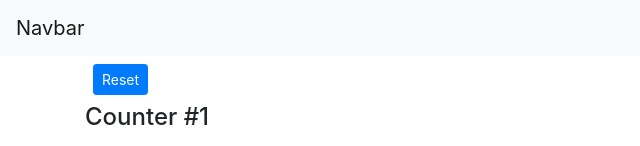
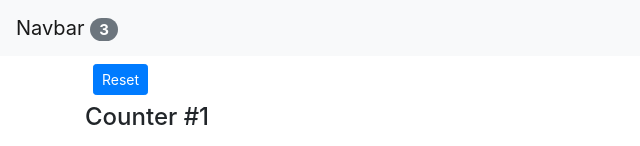
Before and after one commit to mahfuz110244/react-js, a React (Create React App) app in the folder counter-app/: page / in a window 1280 px wide. Shown: the top 146 px of the page, without its empty margins (0-640 px from the left). Built offline with nearby package versions, Linux system fonts and the light colour scheme.

Commit message:
add value in nvabar lifting up

```diff
--- a/counter-app/src/App.js
+++ b/counter-app/src/App.js
@@ -1,17 +1,56 @@
-import React from 'react';
+import React, { Component } from 'react';
 import './App.css';
 import NavBar from './components/navbar';
 import Counters from './components/counters';
 
-function App() {
+class App extends Component {
+
+  state  = {
+    counters: [
+      { id: 1, value:1 },
+      { id: 2, value:2 },
+      { id: 3, value:3 },
+      { id: 4, value:0 },
+    ]
+  };
+
+  handleIncrement = counter => {
+    const counters = [...this.state.counters];
+    const index = counters.indexOf(counter);
+    counters[index] = {...counter };
+    counters[index].value++;
+    this.setState({counters});
+  }
+
+  handleReset = () => {
+    const counters = this.state.counters.map(c =>{
+      c.value = 0;
+      return c;
+    });
+    this.setState({counters});
+  };
+
+  handleDelete = counterId => {
+    console.log("Event Handler Called #", counterId);
+    const counters = this.state.counters.filter(c => c.id !== counterId);
+    this.setState({counters});
+  };
+
+  render(){
     return (
         <React.Fragment>
-      <NavBar />
+          <NavBar totalCounters={this.state.counters.filter(c => c.value > 0).length} />
           <main className="container">
-        <Counters />
+            <Counters
+                counters={this.state.counters}
+                onReset={this.handleReset}
+                onIncrement={this.handleIncrement}
+                onDelete={this.handleDelete}
+            />
           </main>
         </React.Fragment>
     );
   }
+}
 
 export default App;
--- a/counter-app/src/components/counters.jsx
+++ b/counter-app/src/components/counters.jsx
@@ -2,44 +2,15 @@ import React, { Component} from "react";
 import Counter from './counter';
 
 class Counters extends Component{
-    state  = {
-        counters: [
-            { id: 1, value:1 },
-            { id: 2, value:2 },
-            { id: 3, value:3 },
-            { id: 4, value:0 },
-        ]
-    };
 
-    handleIncrement = counter => {
-        const counters = [...this.state.counters];
-        const index = counters.indexOf(counter);
-        counters[index] = {...counter };
-        counters[index].value++;
-        this.setState({counters});
-    }
-
-    handleReset = () => {
-        const counters = this.state.counters.map(c =>{
-           c.value = 0;
-           return c;
-        });
-        this.setState({counters});
-    };
-
-    handleDelete = counterId => {
-      console.log("Event Handler Called #", counterId);
-      const counters = this.state.counters.filter(c => c.id !== counterId);
-      this.setState({counters});
-    };
     render(){
       return (
           <div>
-              <button onClick={this.handleReset} className="btn btn-primary btn-sm m-2">Reset</button>
-              { this.state.counters.map(counter => (
+              <button onClick={this.props.onReset} className="btn btn-primary btn-sm m-2">Reset</button>
+              { this.props.counters.map(counter => (
                   <Counter key={counter.id}
-                           onDelete={this.handleDelete}
-                           onIncrement={this.handleIncrement}
+                           onDelete={this.props.onDelete}
+                           onIncrement={this.props.onIncrement}
                            counter={counter}
                   />
               ))}
--- a/counter-app/src/components/navbar.jsx
+++ b/counter-app/src/components/navbar.jsx
@@ -4,7 +4,12 @@ class NavBar extends Component{
     render(){
         return (
           <nav className="navbar navbar-light bg-light">
-              <a className="navbar-brand" href="#">Navbar</a>
+              <a className="navbar-brand" href="#">
+                  Navbar{" "}
+                  <span className="badge badge-pill badge-secondary">
+                      {this.props.totalCounters}
+                  </span>
+              </a>
           </nav>
         );
     }
```
Lines whose indentation alone changed are shown as unchanged.
